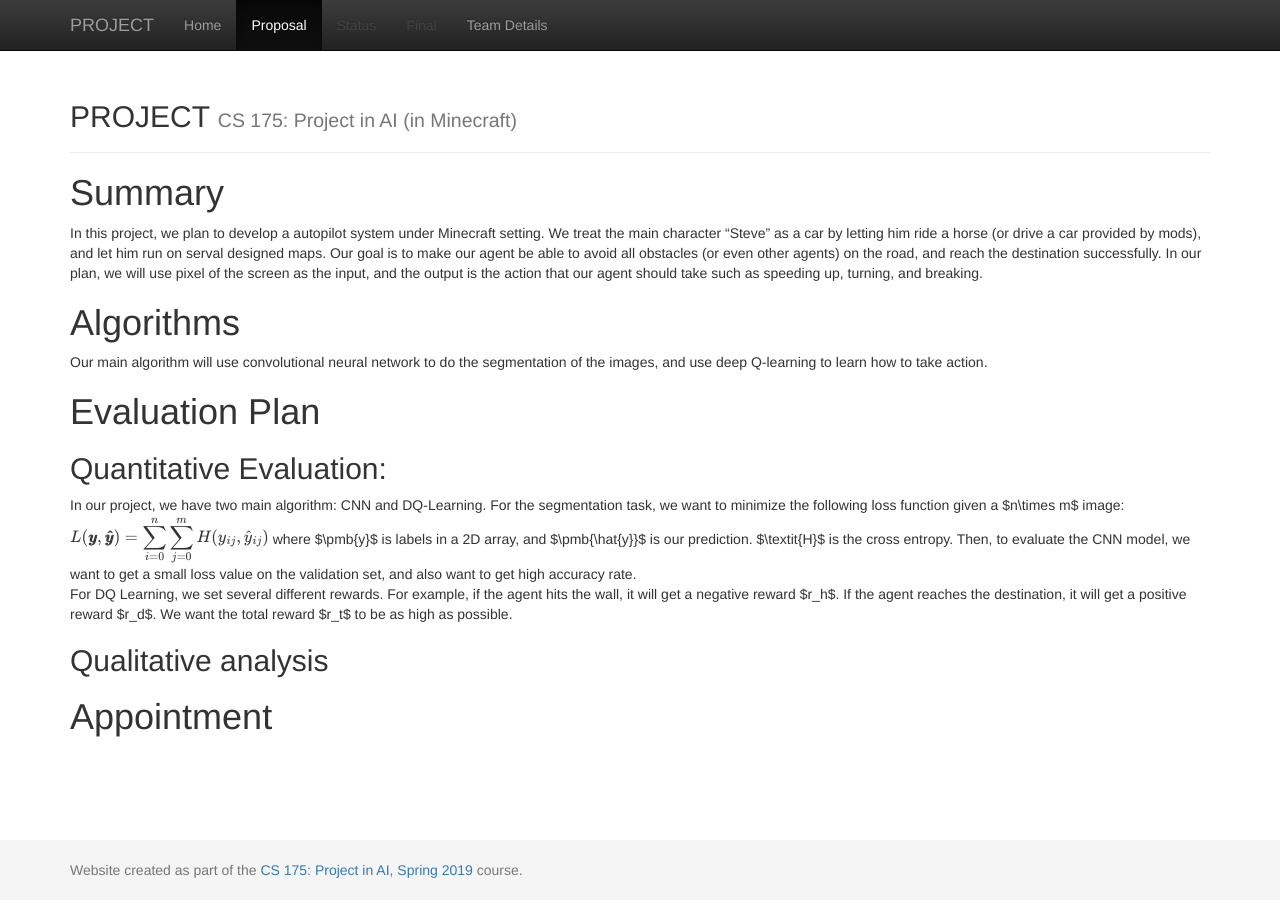
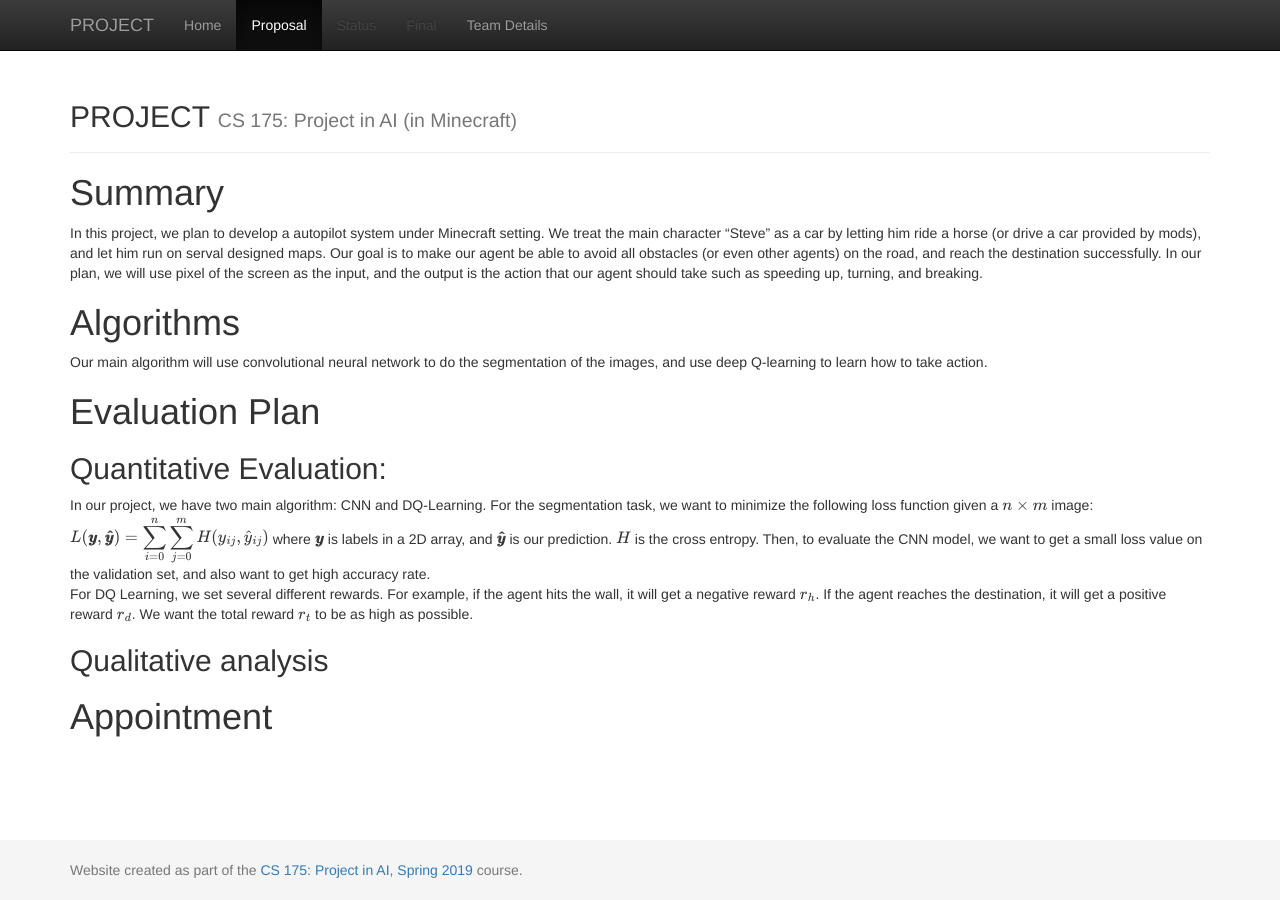
Before and after one commit to ziyangz5/MinePilot, a Jekyll site: the page built from docs/proposal.md, in a window 1280 px wide. Built offline with Jekyll 4.4.1, drawn with Linux system fonts in a browser that asks for light colours; formulas are drawn with MathJax 3; a script that is not in the unit is left out; some of the changed lines change nothing that is shown.

Commit message:
Mathjax support

```diff
--- /dev/null
+++ b/docs/_includes/mathjax.html
@@ -0,0 +1,22 @@
+{% if page.mathjax %}
+<script type="text/x-mathjax-config">
+  MathJax.Hub.Config({
+    tex2jax: {
+      inlineMath: [ ['$','$'], ["\\(","\\)"] ],
+      processEscapes: true
+    }
+  });
+</script>
+<script
+  type="text/javascript"
+  charset="utf-8"
+  src="https://cdn.mathjax.org/mathjax/latest/MathJax.js?config=TeX-AMS-MML_HTMLorMML"
+>
+</script>
+<script
+  type="text/javascript"
+  charset="utf-8"
+  src="https://vincenttam.github.io/javascripts/MathJaxLocal.js"
+>
+</script>
+{% endif %}
--- a/docs/_layouts/default.html
+++ b/docs/_layouts/default.html
@@ -22,7 +22,7 @@
     <link rel="stylesheet" href="{{ 'css/custom.css' | relative_url }}">
   </head>
   <body>
-
+    {% include mathjax.html %}
     {% assign current = page.url | downcase | split: '/' %}
     {% assign statusClass = 'disabled' %}
     {% assign proposalClass = 'disabled' %}
--- a/docs/proposal.md
+++ b/docs/proposal.md
@@ -1,5 +1,6 @@
 ---
 layout: default
+mathjax: true
 title: Proposal
 ---
 # Summary
```
